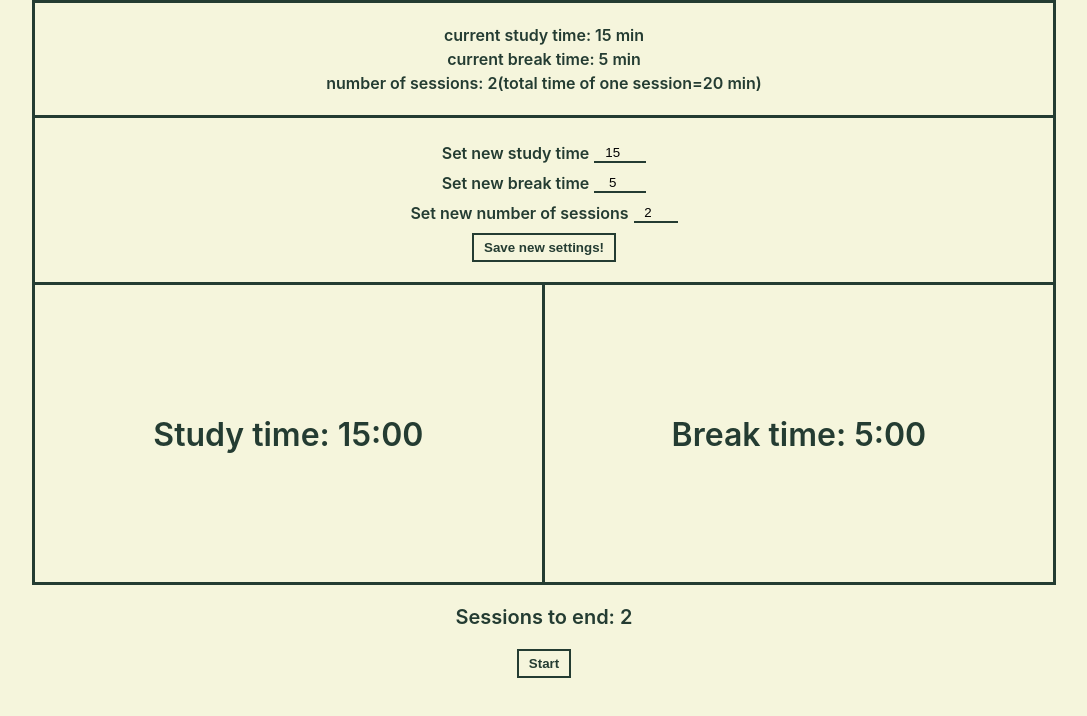
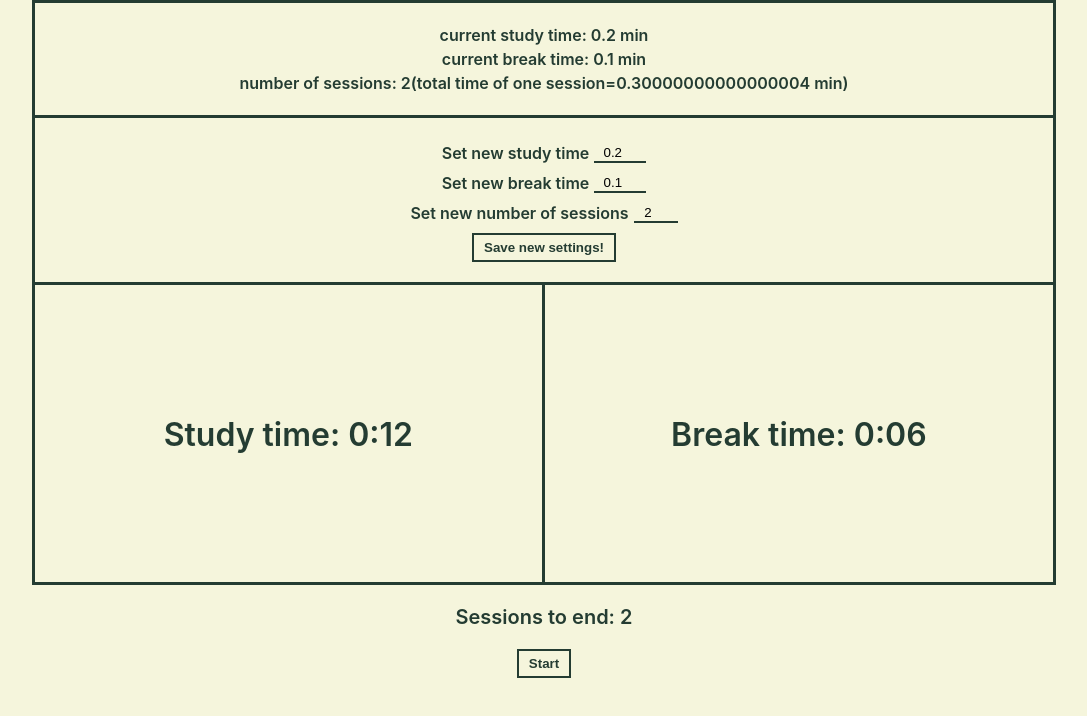
Before and after one commit to mb-dir/Pomodoro-Deluxe, a React (Create React App) app: page / in a window 1280 px wide. Shown: the top 716 px of the page, without its empty margins (96-1183 px from the left). Built offline with nearby package versions, Linux system fonts and the light colour scheme.

Commit message:
Improve logic for timer

```diff
--- a/src/App.js
+++ b/src/App.js
@@ -4,8 +4,8 @@ import PomodoroSettings from "./components/PomodoroSettings/PomodoroSettings";
 import PomodoroTimer from "./components/PomodoroTimer/PomodoroTimer";
 
 function App() {
-  const [ studyTime, setStudyTime ] = React.useState(15);
-  const [ breakTime, setBreakTime ] = React.useState(5);
+  const [ studyTime, setStudyTime ] = React.useState(0.2);
+  const [ breakTime, setBreakTime ] = React.useState(0.1);
   const [ numberOfSessions, setNumberOfSessions ] = React.useState(2);
   const [ isSessionActive, setIsSessionActive ] = React.useState(false);
 
@@ -18,9 +18,9 @@ function App() {
   function updateNumberOfSessions(newAmmount) {
     setNumberOfSessions(newAmmount);
   }
-  function updateIsSessionActive(isActive) {
+  const updateIsSessionActive = React.useCallback(isActive => {
     setIsSessionActive(isActive);
-  }
+  }, []);
 
   return (
     <div className="App">
@@ -46,8 +46,8 @@ function App() {
         isSessionActive={isSessionActive}
       />
       <PomodoroTimer
-        studyTime={studyTime * 60}
-        breakTime={breakTime * 60}
+        studyTimeSettings={studyTime * 60}
+        breakTimeSettings={breakTime * 60}
         numberOfSessions={numberOfSessions}
         updateIsSessionActive={updateIsSessionActive}
       />
--- a/src/components/PomodoroTimer/PomodoroTimer.js
+++ b/src/components/PomodoroTimer/PomodoroTimer.js
@@ -2,7 +2,12 @@ import React from "react";
 import "./PomodoroTimer.css";
 
 import { Howl } from "howler";
-function PomodoroTimer(times) {
+function PomodoroTimer({
+  studyTimeSettings,
+  breakTimeSettings,
+  numberOfSessions,
+  updateIsSessionActive,
+}) {
   function startSession() {
     setIsStudyActive(true);
   }
@@ -15,13 +20,13 @@ function PomodoroTimer(times) {
 
   React.useEffect(
     () => {
-      times.updateIsSessionActive(true);
+      updateIsSessionActive(true);
       const studySession = () => {
         setStudyTime(prev => prev + 1);
       };
-      if (isStudyActive && studyTime !== times.studyTime) {
+      if (isStudyActive && studyTime !== studyTimeSettings) {
         setTimeout(studySession, 1000);
-      } else if (studyTime === times.studyTime) {
+      } else if (studyTime === studyTimeSettings) {
         playSound();
         clearTimeout(studySession);
         setStudyTime(0);
@@ -29,7 +34,7 @@ function PomodoroTimer(times) {
         setIsBreakActive(true);
       }
     },
-    [ isStudyActive, studyTime, sessionNumber ]
+    [ isStudyActive, studyTime, studyTimeSettings, updateIsSessionActive ]
   );
 
   React.useEffect(
@@ -37,24 +42,32 @@ function PomodoroTimer(times) {
       const breakSession = () => {
         setBreakTime(prev => prev + 1);
       };
-      if (isBreakActive && breakTime !== times.breakTime) {
+      if (isBreakActive && breakTime !== breakTimeSettings) {
         setTimeout(breakSession, 1000);
-      } else if (breakTime === times.breakTime) {
+      } else if (breakTime === breakTimeSettings) {
         playSound();
         clearTimeout(breakSession);
         setBreakTime(0);
         setIsBreakActive(false);
-        if (times.numberOfSessions - 1 !== sessionNumber) {
+        if (numberOfSessions - 1 !== sessionNumber) {
           setIsStudyActive(true);
         }
         setSessionNumber(prev => prev + 1);
       }
       if (isBreakActive === false && isStudyActive === false) {
         setSessionNumber(0);
-        times.updateIsSessionActive(false);
+        updateIsSessionActive(false);
       }
     },
-    [ isBreakActive, breakTime, sessionNumber ]
+    [
+      isBreakActive,
+      breakTime,
+      sessionNumber,
+      breakTimeSettings,
+      isStudyActive,
+      numberOfSessions,
+      updateIsSessionActive,
+    ]
   );
 
   return (
@@ -66,7 +79,7 @@ function PomodoroTimer(times) {
             : ""}`}
         >
           <p className="timeWrapper__time">
-            Study time: {convertToMin(times.studyTime - studyTime)}
+            Study time: {convertToMin(studyTimeSettings - studyTime)}
           </p>
         </div>
 
@@ -76,14 +89,14 @@ function PomodoroTimer(times) {
             : ""}`}
         >
           <p className="timeWrapper__time">
-            Break time: {convertToMin(times.breakTime - breakTime)}
+            Break time: {convertToMin(breakTimeSettings - breakTime)}
           </p>
         </div>
       </div>
 
       <div>
         <p className="sessionInfo">
-          Sessions to end: {times.numberOfSessions - sessionNumber}
+          Sessions to end: {numberOfSessions - sessionNumber}
         </p>
       </div>
       <button
```
